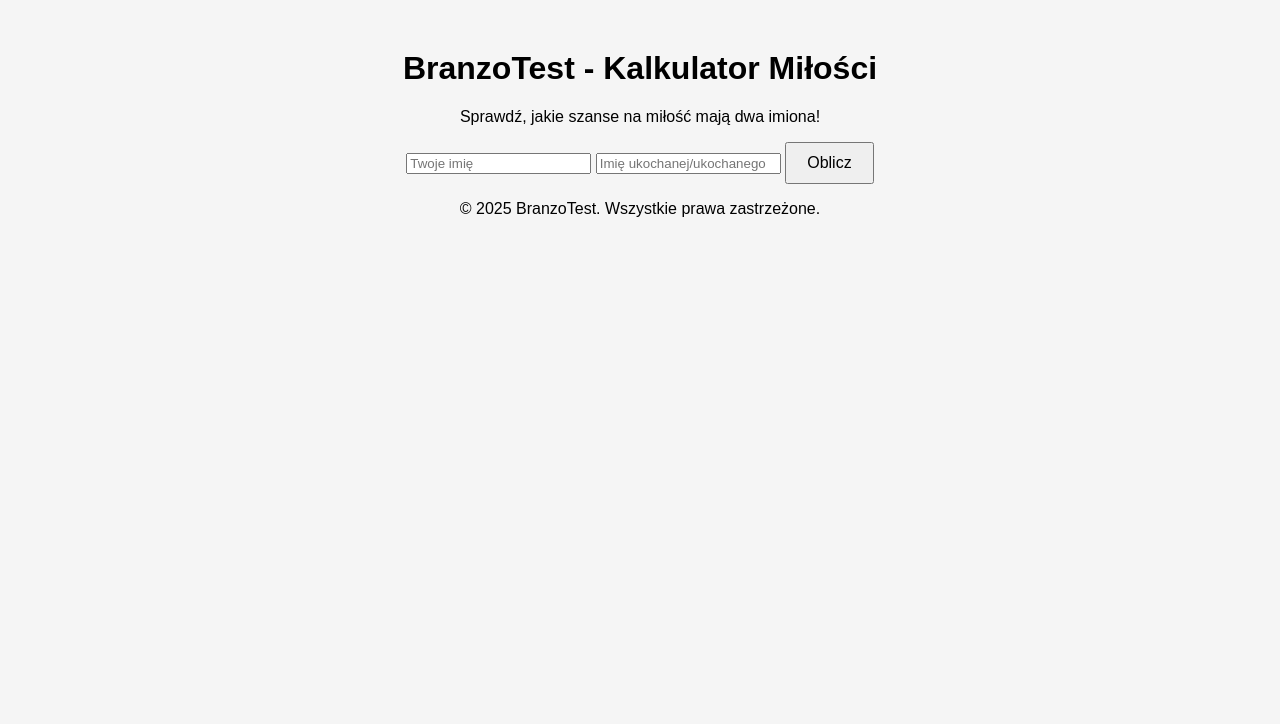
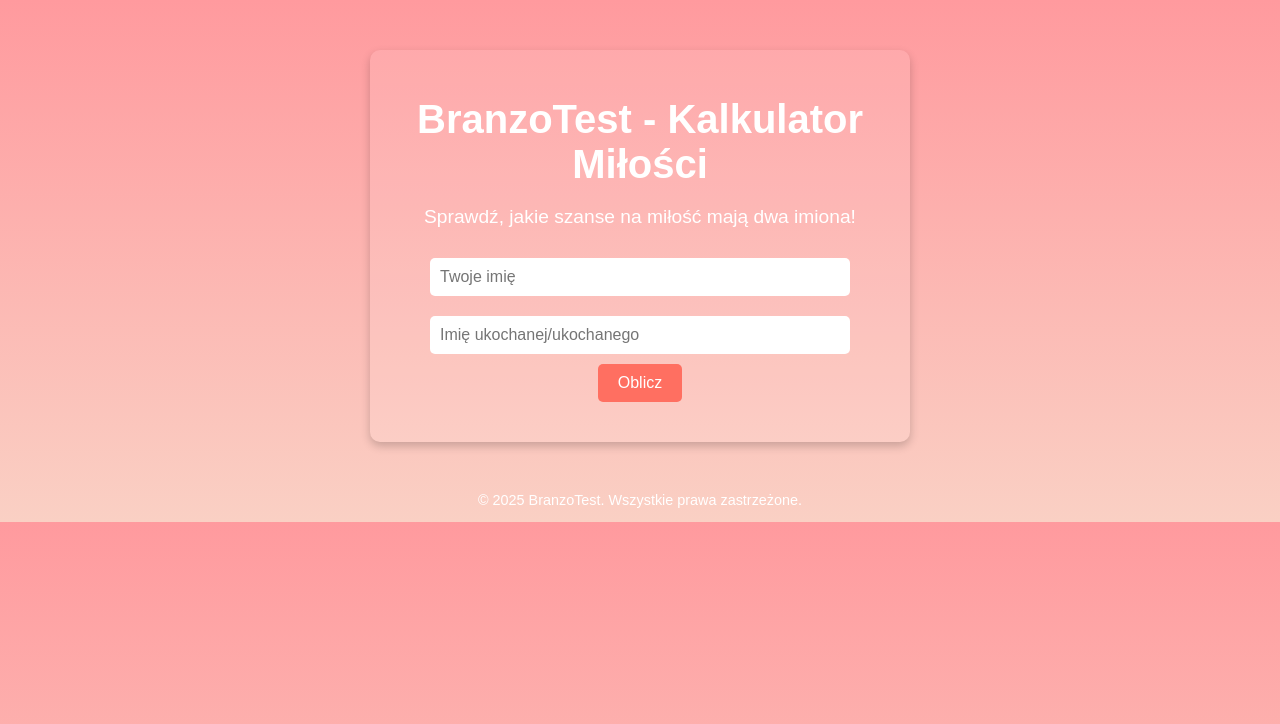
Before and after one commit to dkmapks/Casinsko, a plain HTML site: page index.html in a window 1280 px wide. Drawn offline with Linux system fonts and the light colour scheme.

Commit message:
Update styles.css

```diff
--- a/styles.css
+++ b/styles.css
@@ -1,40 +1,89 @@
 body {
-    font-family: Arial, sans-serif;
-    text-align: center;
-    background-color: #f5f5f5;
+  font-family: 'Arial', sans-serif;
   margin: 0;
   padding: 0;
+  background: linear-gradient(to bottom, #ff9a9e, #fad0c4);
+  color: #fff;
+  text-align: center;
 }
 
 .container {
-    margin-top: 50px;
+  margin: 50px auto;
+  padding: 20px;
+  max-width: 500px;
+  background: rgba(255, 255, 255, 0.1);
+  border-radius: 10px;
+  box-shadow: 0 4px 10px rgba(0, 0, 0, 0.2);
 }
 
-.slot-machine {
-    display: flex;
-    justify-content: center;
+h1 {
+  font-size: 2.5em;
+  margin-bottom: 10px;
+}
+
+.description {
+  font-size: 1.2em;
+  margin-bottom: 20px;
+}
+
+form {
   margin: 20px 0;
 }
 
-.reel {
-    font-size: 50px;
-    margin: 0 10px;
-    border: 2px solid #ccc;
-    width: 80px;
-    height: 80px;
-    display: flex;
-    align-items: center;
-    justify-content: center;
-    background-color: #fff;
+input {
+  width: 80%;
+  padding: 10px;
+  margin: 10px 0;
+  border: none;
+  border-radius: 5px;
+  font-size: 1em;
 }
 
 button {
   padding: 10px 20px;
-    font-size: 16px;
+  background: #ff6f61;
+  color: #fff;
+  border: none;
+  border-radius: 5px;
+  font-size: 1em;
   cursor: pointer;
 }
 
-#message {
-    font-size: 18px;
+button:hover {
+  background: #ff3d54;
+}
+
+.result {
   margin-top: 20px;
+  font-size: 1.5em;
+  font-weight: bold;
 }
+
+/* Animacja dla brzydkiego efektu */
+.shake {
+  animation: shake 0.5s ease-in-out infinite;
+  color: red;
+  font-size: 2em;
+  font-weight: bold;
+}
+
+@keyframes shake {
+  0%, 100% {
+    transform: translateX(0);
+  }
+  25% {
+    transform: translateX(-5px);
+  }
+  50% {
+    transform: translateX(5px);
+  }
+  75% {
+    transform: translateX(-5px);
+  }
+}
+
+footer {
+  margin-top: 30px;
+  font-size: 0.9em;
+  color: #fff;
+}
```
Lines whose indentation alone changed are shown as unchanged.
